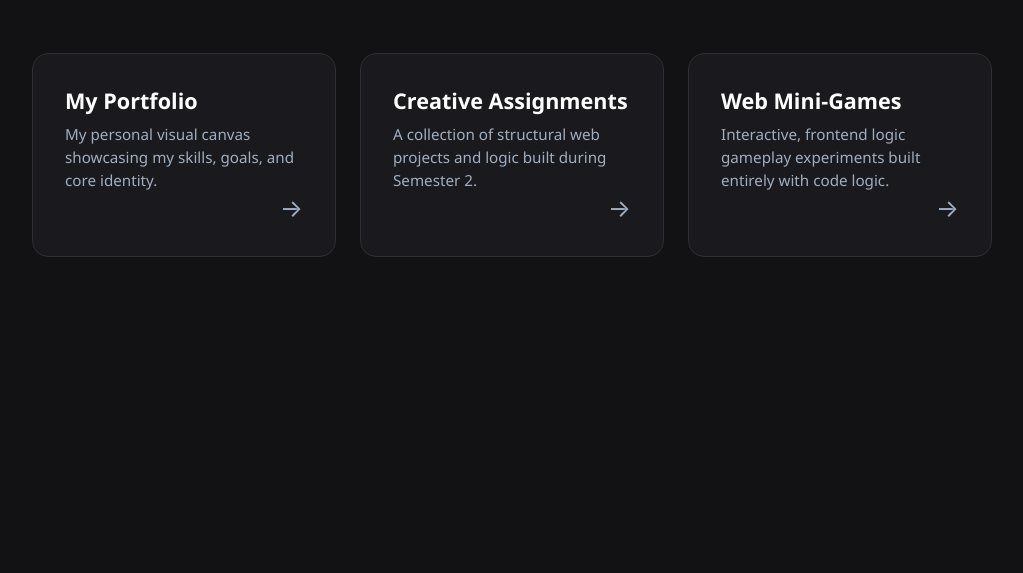
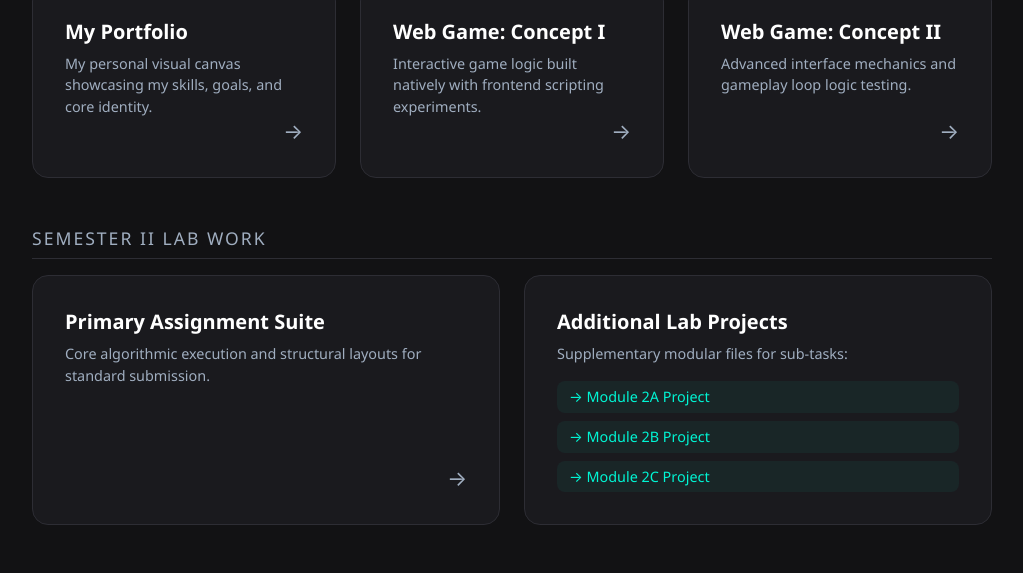
Before and after one commit to Cherrryyyss/web-project-sem-II, a plain HTML site: page index.html in a window 1280 px wide. Shown: the part 361-934 px from the top of the page, without its empty margins (128-1151 px from the left). Before the commit the page ends 800 px from the top, so only its background shows below. Drawn offline with Linux system fonts and the light colour scheme.

Commit message:
index.html

```diff
--- a/index.html
+++ b/index.html
@@ -35,7 +35,6 @@
             overflow-x: hidden;
         }
 
-        /* Ambient background glow */
         body::before {
             content: '';
             position: absolute;
@@ -104,6 +103,19 @@
             font-weight: 500;
         }
 
+        /* Section Headings */
+        .section-title {
+            width: 100%;
+            max-width: 960px;
+            font-size: 1.1rem;
+            text-transform: uppercase;
+            letter-spacing: 2px;
+            color: var(--text-muted);
+            margin: 2rem 0 1rem 0;
+            padding-bottom: 0.5rem;
+            border-bottom: 1px solid var(--border-color);
+        }
+
         /* Grid Layout */
         .grid-container {
             display: grid;
@@ -111,6 +123,7 @@
             gap: 1.5rem;
             width: 100%;
             max-width: 960px;
+            margin-bottom: 1rem;
         }
 
         /* Interactive Cards */
@@ -127,23 +140,21 @@
             display: flex;
             flex-direction: column;
             justify-content: space-between;
-            min-height: 200px;
+            min-height: 180px;
         }
 
-        /* Card Hover Effects */
         .card:hover {
-            transform: translateY(-8px);
+            transform: translateY(-5px);
             border-color: rgba(0, 242, 254, 0.4);
             box-shadow: 0 12px 30px rgba(0, 0, 0, 0.4),
-                        0 0 20px rgba(0, 242, 254, 0.1);
+                        0 0 20px rgba(0, 242, 254, 0.05);
         }
 
-        /* Hidden gradient overlay that lights up on hover */
         .card::after {
             content: '';
             position: absolute;
             inset: 0;
-            background: linear-gradient(135deg, rgba(0, 242, 254, 0.03) 0%, rgba(0, 245, 212, 0.03) 100%);
+            background: linear-gradient(135deg, rgba(0, 242, 254, 0.02) 0%, rgba(0, 245, 212, 0.02) 100%);
             opacity: 0;
             transition: opacity 0.4s ease;
         }
@@ -153,7 +164,7 @@
         }
 
         .card-content h2 {
-            font-size: 1.35rem;
+            font-size: 1.25rem;
             font-weight: 600;
             margin-bottom: 0.5rem;
             transition: color 0.3s ease;
@@ -165,12 +176,38 @@
 
         .card-content p {
             color: var(--text-muted);
-            font-size: 0.95rem;
+            font-size: 0.9rem;
             line-height: 1.5;
         }
 
+        /* Sub-links layout inside the Assignment Card */
+        .links-list {
+            margin-top: 1rem;
+            display: flex;
+            flex-direction: column;
+            gap: 0.5rem;
+            position: relative;
+            z-index: 2;
+        }
+
+        .sub-link {
+            display: block;
+            color: var(--accent-mint);
+            text-decoration: none;
+            font-size: 0.9rem;
+            padding: 0.4rem 0.75rem;
+            background: rgba(0, 245, 212, 0.05);
+            border-radius: 8px;
+            transition: background 0.2s, transform 0.2s;
+        }
+
+        .sub-link:hover {
+            background: rgba(0, 245, 212, 0.15);
+            transform: translateX(3px);
+        }
+
         .card-arrow {
-            font-size: 1.5rem;
+            font-size: 1.3rem;
             color: var(--text-muted);
             align-self: flex-end;
             transition: transform 0.3s ease, color 0.3s ease;
@@ -181,23 +218,12 @@
             color: var(--accent-mint);
         }
 
-        /* Keyframe Animations */
         @keyframes pulse {
-            0% {
-                transform: scale(0.95);
-                box-shadow: 0 0 0 0 rgba(0, 245, 212, 0.5);
-            }
-            70% {
-                transform: scale(1);
-                box-shadow: 0 0 0 8px rgba(0, 245, 212, 0);
-            }
-            100% {
-                transform: scale(0.95);
-                box-shadow: 0 0 0 0 rgba(0, 245, 212, 0);
-            }
+            0% { transform: scale(0.95); box-shadow: 0 0 0 0 rgba(0, 245, 212, 0.5); }
+            70% { transform: scale(1); box-shadow: 0 0 0 8px rgba(0, 245, 212, 0); }
+            100% { transform: scale(0.95); box-shadow: 0 0 0 0 rgba(0, 245, 212, 0); }
         }
 
-        /* Responsive adjustments */
         @media (max-width: 600px) {
             body { padding: 1.5rem; }
             header h1 { font-size: 2rem; }
@@ -216,8 +242,8 @@
         <p>BCA Student navigating the intersection of <span>clean development</span>, <span>finance logic</span>, and <span>creative digital aesthetics</span>.</p>
     </header>
 
+    <div class="section-title">Core & Entertainment</div>
     <main class="grid-container">
-
         <a href="Portfolio.html" class="card">
             <div class="card-content">
                 <h2>My Portfolio</h2>
@@ -226,22 +252,44 @@
             <div class="card-arrow">→</div>
         </a>
 
-        <a href="assign2.html" class="card">
+        <a href="game1.html" class="card">
             <div class="card-content">
-                <h2>Creative Assignments</h2>
-                <p>A collection of structural web projects and logic built during Semester 2.</p>
+                <h2>Web Game: Concept I</h2>
+                <p>Interactive game logic built natively with frontend scripting experiments.</p>
             </div>
             <div class="card-arrow">→</div>
         </a>
 
-        <a href="game1.html" class="card">
+        <a href="game2.html" class="card">
             <div class="card-content">
-                <h2>Web Mini-Games</h2>
-                <p>Interactive, frontend logic gameplay experiments built entirely with code logic.</p>
+                <h2>Web Game: Concept II</h2>
+                <p>Advanced interface mechanics and gameplay loop logic testing.</p>
+            </div>
+            <div class="card-arrow">→</div>
+        </a>
+    </main>
+
+    <div class="section-title">Semester II Lab Work</div>
+    <main class="grid-container">
+        <a href="assign2.html" class="card">
+            <div class="card-content">
+                <h2>Primary Assignment Suite</h2>
+                <p>Core algorithmic execution and structural layouts for standard submission.</p>
             </div>
             <div class="card-arrow">→</div>
         </a>
 
+        <div class="card" style="cursor: default;">
+            <div class="card-content" style="width: 100%;">
+                <h2>Additional Lab Projects</h2>
+                <p style="margin-bottom: 0.75rem;">Supplementary modular files for sub-tasks:</p>
+                <div class="links-list">
+                    <a class="sub-link" href="assign2a.html">→ Module 2A Project</a>
+                    <a class="sub-link" href="assign2b.html">→ Module 2B Project</a>
+                    <a class="sub-link" href="assign2c.html">→ Module 2C Project</a>
+                </div>
+            </div>
+        </div>
     </main>
 
 </body>
```
